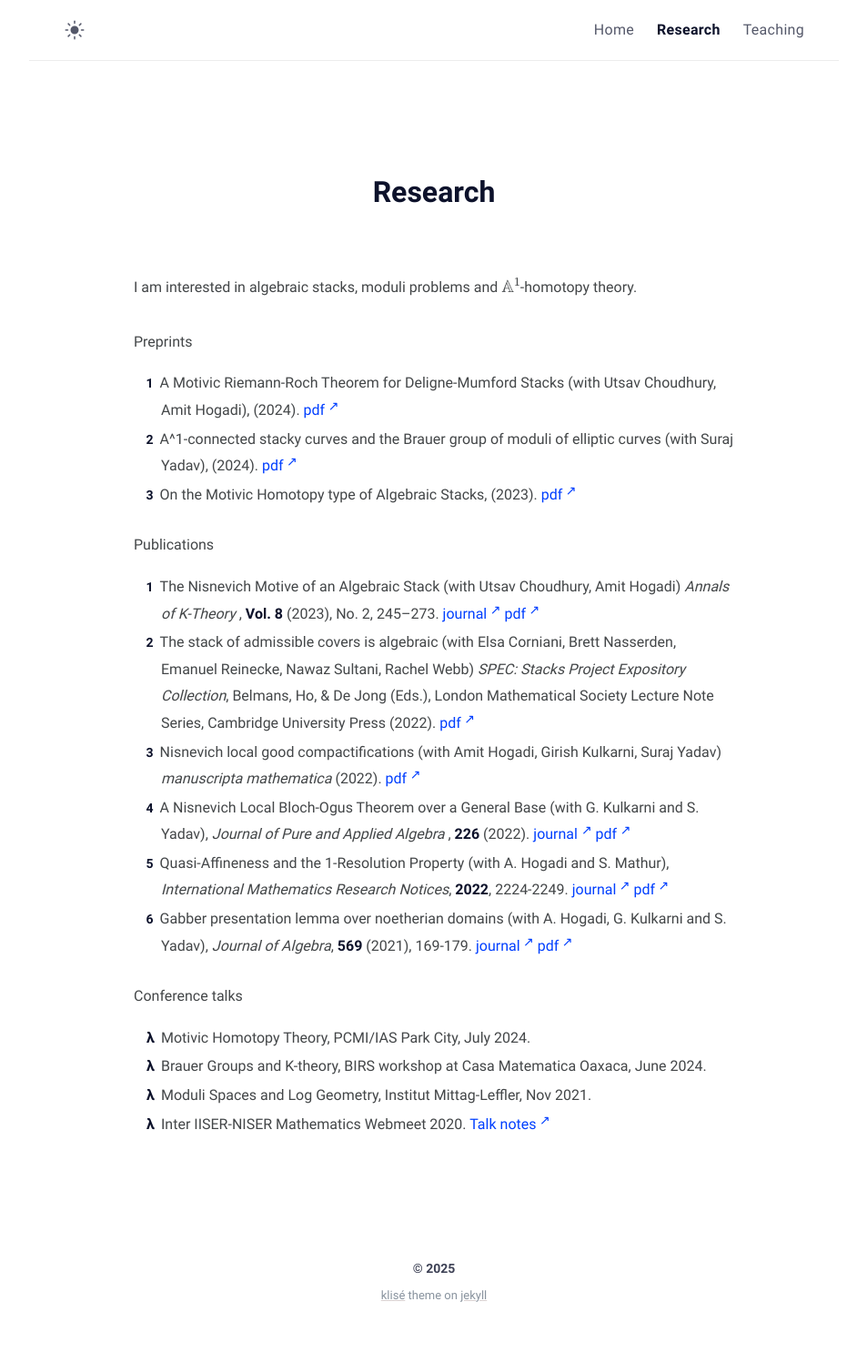
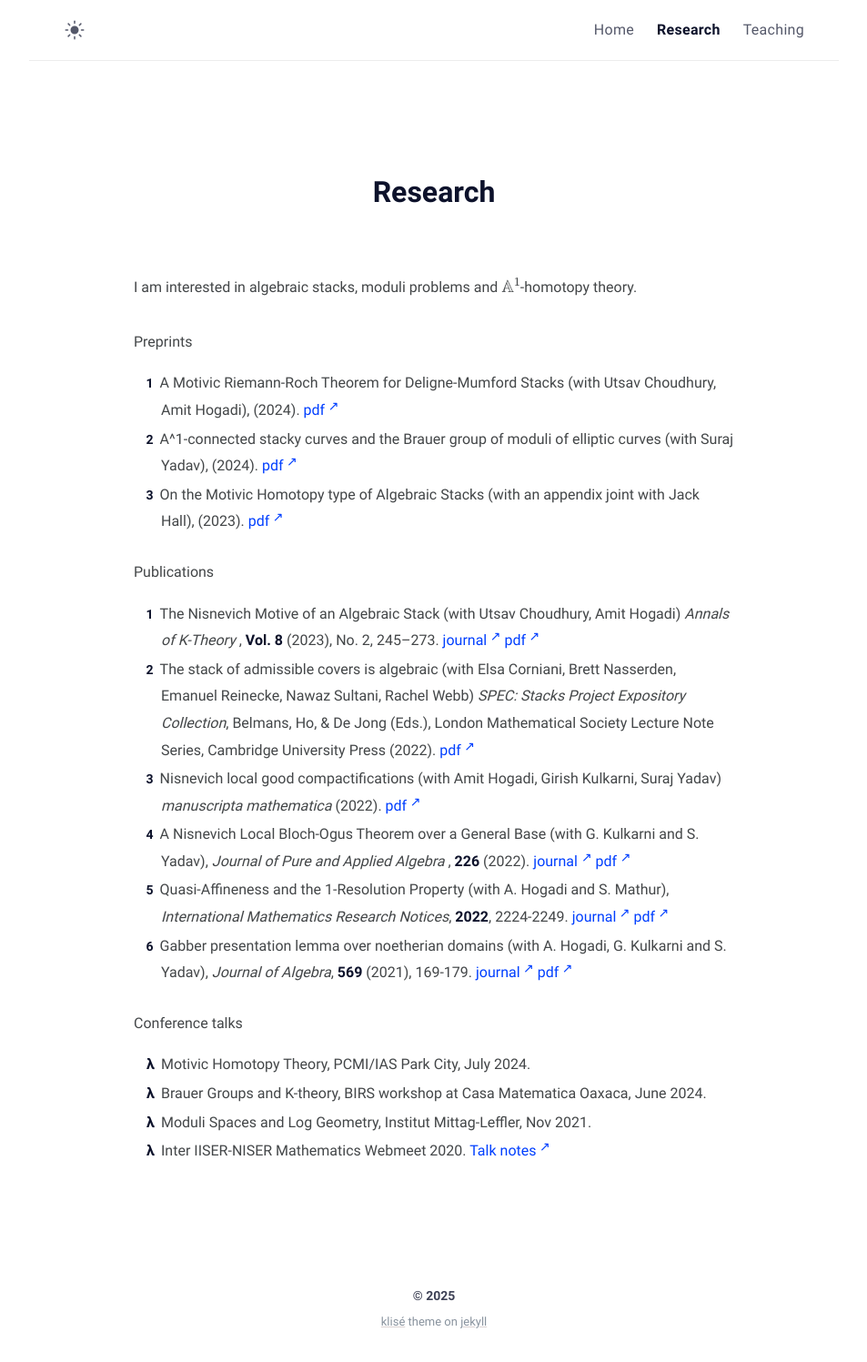
Before and after one commit to shambhavopaya/shambhavopaya.github.io, a Jekyll site: the page built from research.md, in a window 1280 px wide. Shown: the whole page at 91% size, without its empty margins (163-1116 px from the left). Built offline with Jekyll 4.4.1, drawn with Linux system fonts in a browser that asks for light colours; before the commit the page ends 1468 px from its top, so only the background shows below that.

Commit message:
nismot_appendix

```diff
--- a/research.md
+++ b/research.md
@@ -13,7 +13,7 @@ comments:
 <p>Preprints</p>
 1. A Motivic Riemann-Roch Theorem for Deligne-Mumford Stacks (with Utsav Choudhury, Amit Hogadi), (2024). <a href="https://arxiv.org/abs/2412.05071" target="_blank">pdf</a>
 1. A^1-connected stacky curves and the Brauer group of moduli of elliptic curves (with Suraj Yadav), (2024). <a href="https://arxiv.org/abs/2410.01525" target="_blank">pdf</a>
-1. On the Motivic Homotopy type of Algebraic Stacks, (2023). <a href="https://shambhavopaya.github.io/assets/notes/nismot_add.pdf" target="_blank">pdf</a>
+1. On the Motivic Homotopy type of Algebraic Stacks (with an appendix joint with Jack Hall), (2023). <a href="https://arxiv.org/abs/2304.10631" target="_blank">pdf</a>
 
 
 <p>Publications</p>
```
Also changed, not shown: 1 other file.
